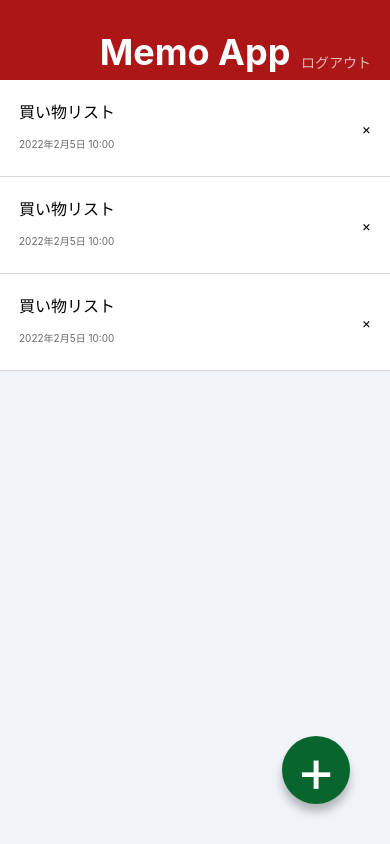
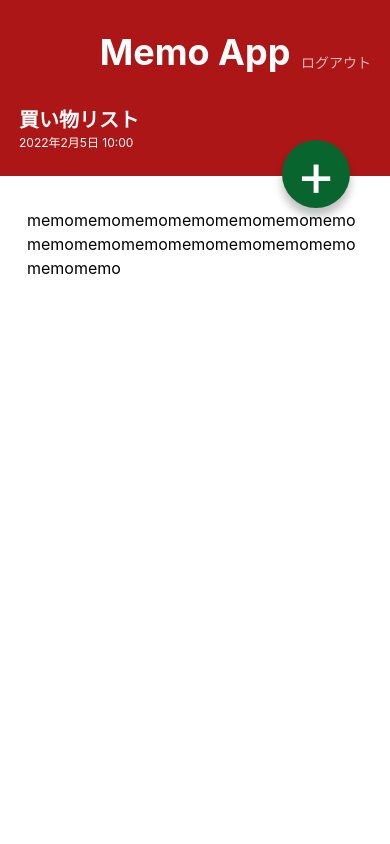
Before and after one commit to TsuyoshiTamae/MemoApp, a React Native app: screen / in a window 390 px wide. Built offline with nearby package versions, Linux system fonts and the light colour scheme.

Commit message:
Create MemoDetail Screen

```diff
--- a/App.jsx
+++ b/App.jsx
@@ -1,23 +1,10 @@
 import React from 'react';
-import { StyleSheet, View } from 'react-native';
 
-import AppBar from './src/components/AppBar';
-import MemoList from './src/components/MemoList';
-import CircleButton from './src/components/CircleButton';
+import MemoListScreen from './src/screens/MemoListScreen';
+import MemoDetailScreen from './src/screens/MemoDetailScreen';
 
 export default function App() {
   return (
-    <View style={styles.container}>
-      <AppBar />
-      <MemoList />
-      <CircleButton>+</CircleButton>
-    </View>
+    <MemoDetailScreen />
   );
 }
-
-const styles = StyleSheet.create({
-  container: {
-    flex: 1,
-    backgroundColor: '#F0F4F8',
-  },
-});
--- a/src/components/CircleButton.jsx
+++ b/src/components/CircleButton.jsx
@@ -1,22 +1,27 @@
 import React from 'react';
 import { View, Text, StyleSheet } from 'react-native';
-import { string } from 'prop-types';
+import { string, shape } from 'prop-types';
 
 export default function CircleButton(props) {
-  const { children } = props;
+  const { children, style } = props;
   return (
-    <View style={styles.circleButtom}>
-      <Text style={styles.circleButtomLabel}>{children}</Text>
+    <View style={[styles.circleButton, style]}>
+      <Text style={styles.circleButtonLabel}>{children}</Text>
     </View>
   );
 }
 
 CircleButton.propTypes = {
   children: string.isRequired,
+  style: shape(),
+};
+
+CircleButton.defaultProps = {
+  style: null,
 };
 
 const styles = StyleSheet.create({
-  circleButtom: {
+  circleButton: {
     backgroundColor: '#07652D',
     width: 68,
     height: 68,
@@ -32,7 +37,7 @@
     shadowRadius: 8,
     elevation: 8,
   },
-  circleButtomLabel: {
+  circleButtonLabel: {
     color: '#ffffff',
     fontSize: 60,
     lineHeight: 60,
--- /dev/null
+++ b/src/screens/MemoDetailScreen.jsx
@@ -0,0 +1,60 @@
+import React from 'react';
+import {
+  View, ScrollView, Text, StyleSheet,
+} from 'react-native';
+
+import AppBar from '../components/AppBar';
+import CircleButton from '../components/CircleButton';
+
+export default function MemoDetailScreen() {
+  return (
+    <View style={styles.container}>
+      <AppBar />
+      <View style={styles.memoHeader}>
+        <Text style={styles.memoTitle}>買い物リスト</Text>
+        <Text style={styles.memoDate}>2022年2月5日 10:00</Text>
+      </View>
+      <ScrollView style={styles.memoBody}>
+        <Text style={styles.memoText}>
+          memomemomemomemomemomemomemomemomemomemomemomemomemomemomemomemo
+        </Text>
+      </ScrollView>
+
+      <CircleButton style={{ top: 140, bottom: 'auto' }}>+</CircleButton>
+
+    </View>
+  );
+}
+
+const styles = StyleSheet.create({
+  container: {
+    flex: 1,
+    backgroundColor: '#ffffff',
+  },
+  memoHeader: {
+    backgroundColor: '#AC1616',
+    height: 96,
+    justifyContent: 'center',
+    paddingVertical: 24,
+    paddingHorizontal: 19,
+  },
+  memoTitle: {
+    color: '#ffffff',
+    fontSize: 20,
+    lineHeight: 30,
+    fontWeight: 'bold',
+  },
+  memoDate: {
+    color: '#ffffff',
+    fontSize: 12,
+    lineHeight: 16,
+  },
+  memoBody: {
+    paddingVertical: 32,
+    paddingHorizontal: 27,
+  },
+  memoText: {
+    fontSize: 16,
+    lineHeight: 24,
+  },
+});
--- /dev/null
+++ b/src/screens/MemoListScreen.jsx
@@ -0,0 +1,23 @@
+import React from 'react';
+import { View, StyleSheet } from 'react-native';
+
+import AppBar from '../components/AppBar';
+import MemoList from '../components/MemoList';
+import CircleButton from '../components/CircleButton';
+
+export default function MemoListScreen() {
+  return (
+    <View style={styles.container}>
+      <AppBar />
+      <MemoList />
+      <CircleButton>+</CircleButton>
+    </View>
+  );
+}
+
+const styles = StyleSheet.create({
+  container: {
+    flex: 1,
+    backgroundColor: '#F0F4F8',
+  },
+});
```
